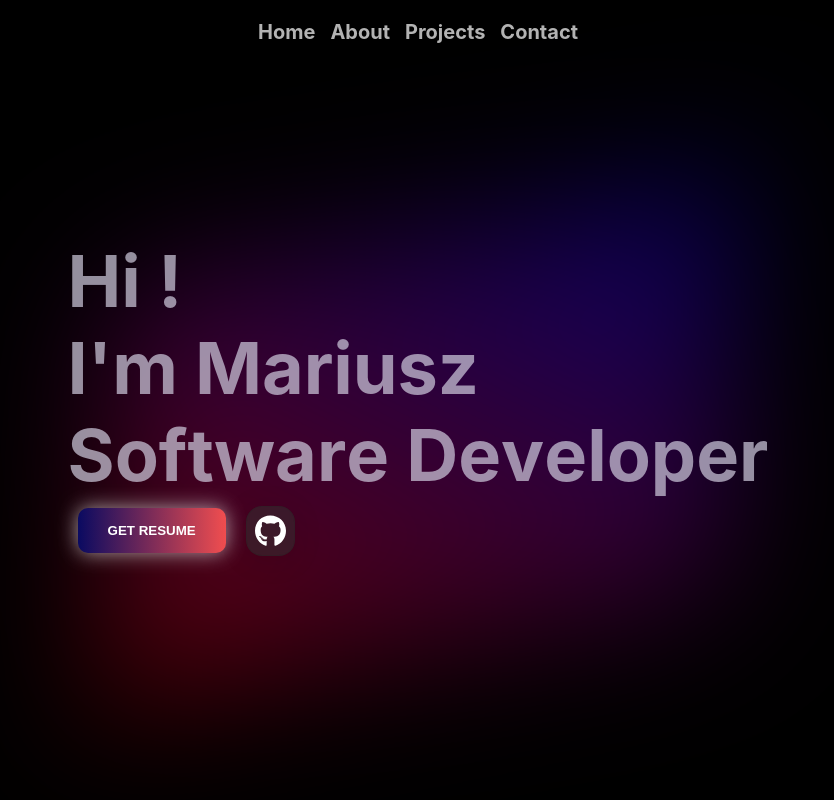
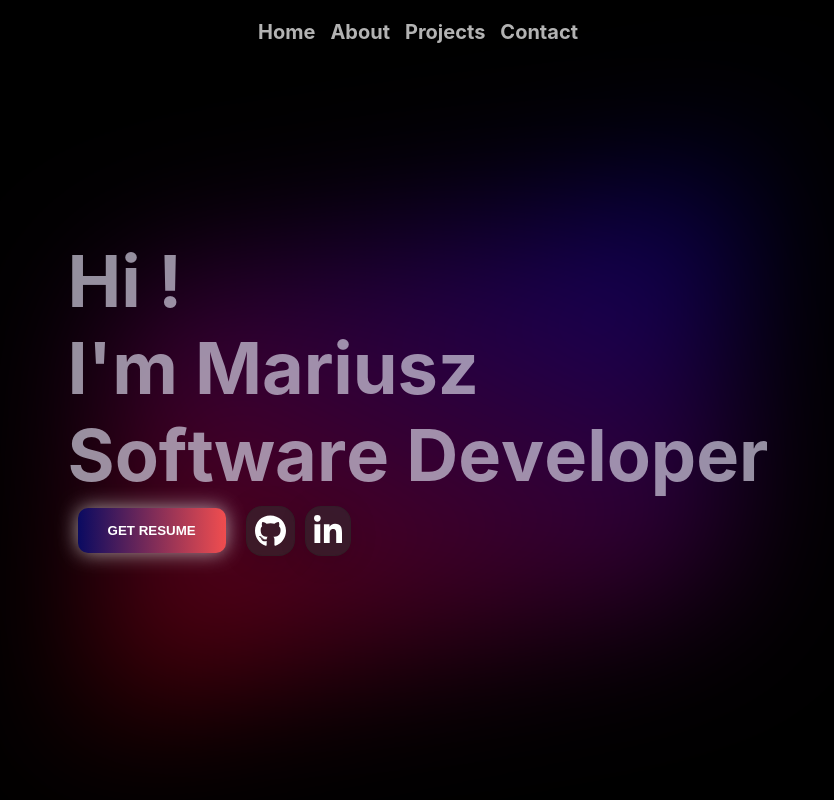
Before and after one commit to Mariusz-Lazarz/MariuszPortfolio, a React (Create React App) app: page / in a window 1280 px wide. Shown: the whole page, without its empty margins (222-1056 px from the left). Built offline with nearby package versions, Linux system fonts and the light colour scheme.

Commit message:
adding linkedin link

```diff
--- a/src/components/MainSection.js
+++ b/src/components/MainSection.js
@@ -2,7 +2,7 @@ import styles from "./MainSection.module.css";
 import Title from "./Title";
 import ResumeBtn from "./ResumeBtn";
 import { FontAwesomeIcon } from "@fortawesome/react-fontawesome";
-import { faGithub } from "@fortawesome/free-brands-svg-icons";
+import { faGithub, faLinkedinIn } from "@fortawesome/free-brands-svg-icons";
 
 const MainSection = () => {
   return (
@@ -21,6 +21,14 @@ const MainSection = () => {
             >
               <FontAwesomeIcon icon={faGithub} size="2xl" color="white" />
             </a>
+            <a
+              href="https://www.linkedin.com/in/mariusz-%C5%82azarz-447299217/"
+              target="_blank"
+              rel="noopener noreferrer"
+              className={styles.socialLink}
+            >
+              <FontAwesomeIcon icon={faLinkedinIn} size="2xl" color="white" />
+            </a>
           </div>
         </div>
       </section>
```
